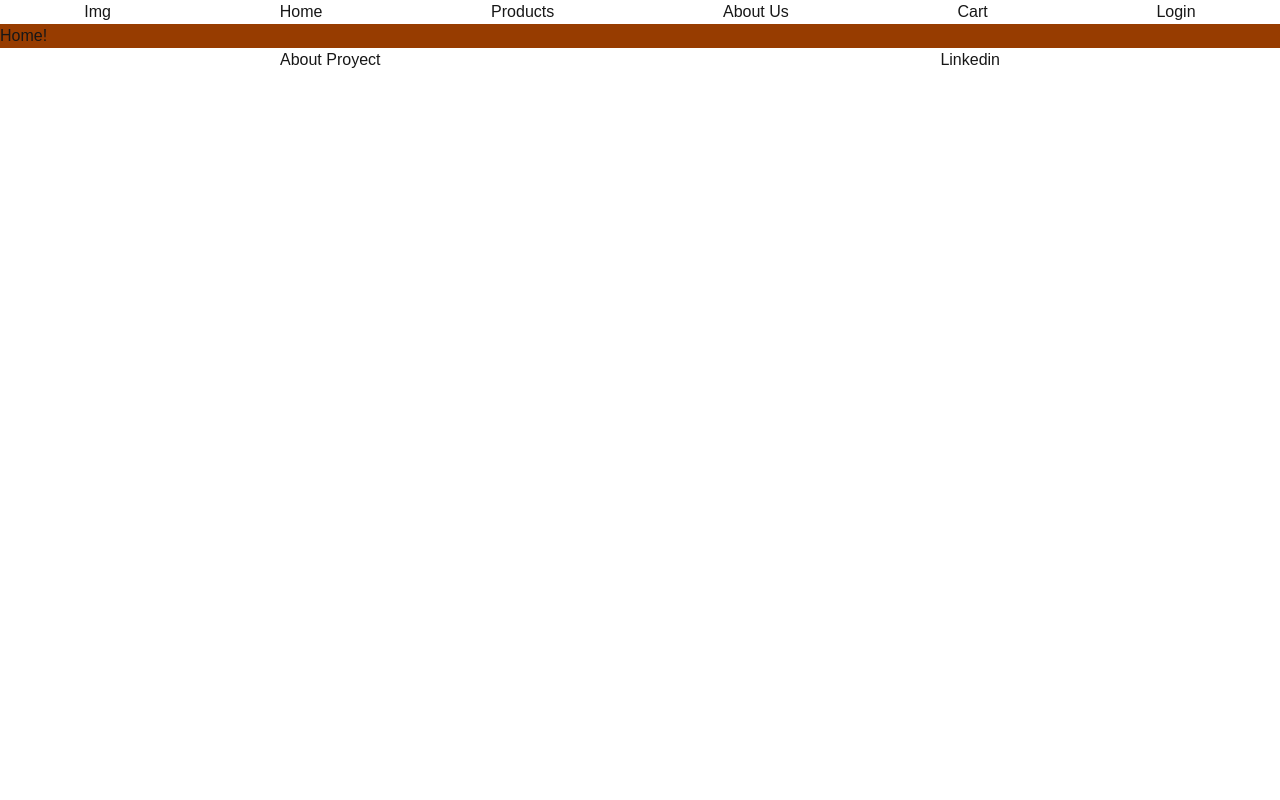
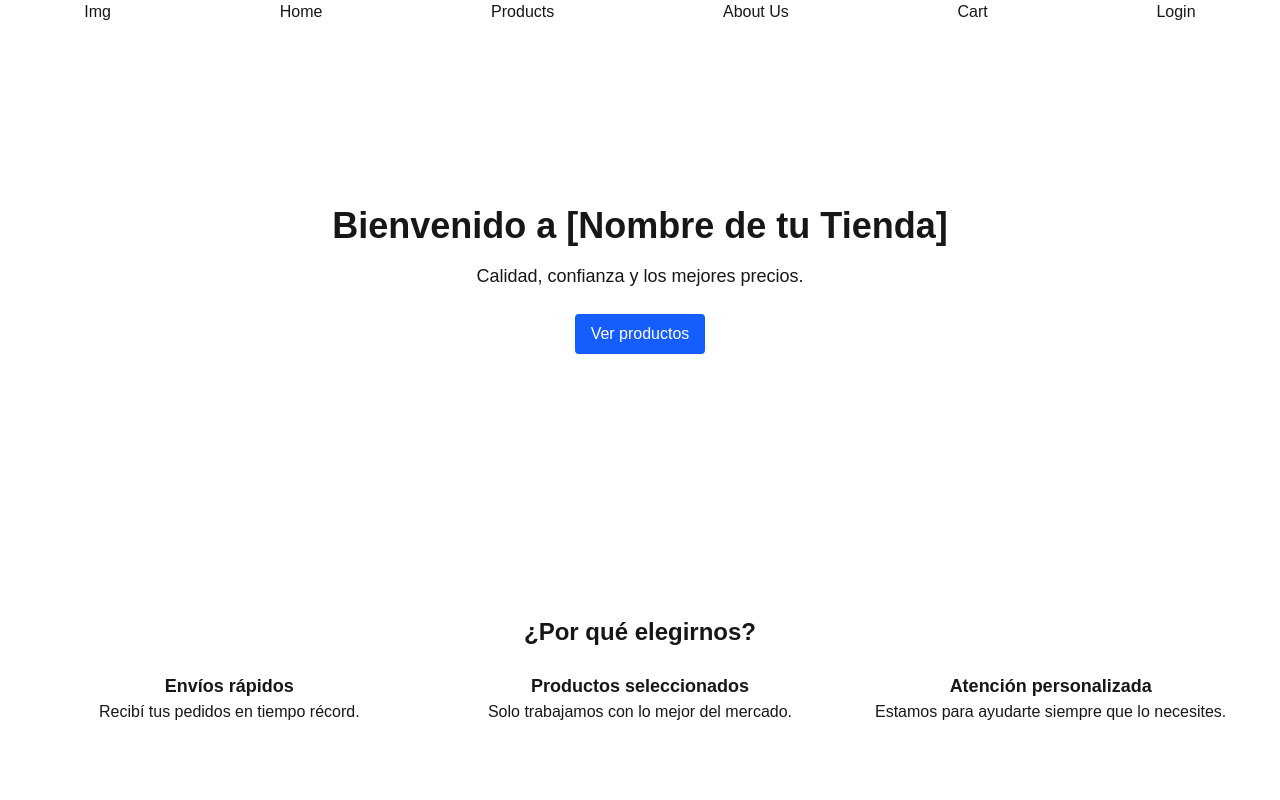
Before and after one commit to AleFalces/E-comerce, a Next.js app in the folder Front/my-app/: page / in a window 1280 px wide. Shown: the top 800 px of the page. Built offline with nearby package versions, Linux system fonts and the light colour scheme; no server answers.

Commit message:
landingHome structured

```diff
--- /dev/null
+++ b/Front/my-app/src/Componets/landingHomeComponets/CallToActionSection.tsx
@@ -0,0 +1,21 @@
+"use client";
+import { useRouter } from "next/navigation";
+
+const CallToActionSection: React.FC = () => {
+  const router = useRouter();
+
+  return (
+    <section className="py-12 px-4 text-center bg-amber-600">
+      <h2 className="text-2xl font-semibold">¿Listo para empezar?</h2>
+      <p className="mt-2 mb-6">Descubrí nuestros productos ahora mismo.</p>
+      <button
+        className="bg-blue-600 text-white px-6 py-2 rounded"
+        onClick={() => router.push("/products")}
+      >
+        Ver productos
+      </button>
+    </section>
+  );
+};
+
+export default CallToActionSection;
--- /dev/null
+++ b/Front/my-app/src/Componets/landingHomeComponets/FeasturesStection.tsx
@@ -0,0 +1,23 @@
+const FeaturedProductsSection: React.FC = () => {
+  return (
+    <section className="py-12 px-4 text-center">
+      <h2 className="text-2xl font-semibold mb-6">¿Por qué elegirnos?</h2>
+      <div className="grid gap-4 sm:grid-cols-2 lg:grid-cols-3">
+        <div>
+          <h3 className="font-bold text-lg">Envíos rápidos</h3>
+          <p>Recibí tus pedidos en tiempo récord.</p>
+        </div>
+        <div>
+          <h3 className="font-bold text-lg">Productos seleccionados</h3>
+          <p>Solo trabajamos con lo mejor del mercado.</p>
+        </div>
+        <div>
+          <h3 className="font-bold text-lg">Atención personalizada</h3>
+          <p>Estamos para ayudarte siempre que lo necesites.</p>
+        </div>
+      </div>
+    </section>
+  );
+};
+
+export default FeaturedProductsSection;
--- /dev/null
+++ b/Front/my-app/src/Componets/landingHomeComponets/HeroSection.tsx
@@ -0,0 +1,21 @@
+"use client";
+import { useRouter } from "next/navigation";
+
+const HeroSection: React.FC = () => {
+  const router = useRouter();
+
+  return (
+    <section className="min-h-[60vh] flex flex-col justify-center items-center text-center p-6">
+      <h1 className="text-4xl font-bold">Bienvenido a [Nombre de tu Tienda]</h1>
+      <p className="mt-4 text-lg">Calidad, confianza y los mejores precios.</p>
+      <button
+        className="mt-6 bg-blue-600 text-white px-4 py-2 rounded"
+        onClick={() => router.push("/products")}
+      >
+        Ver productos
+      </button>
+    </section>
+  );
+};
+
+export default HeroSection;
--- /dev/null
+++ b/Front/my-app/src/Componets/landingHomeComponets/HowItWorksSection.tsx
@@ -0,0 +1,25 @@
+const HowItWorksSection = () => {
+  return (
+    <section className="py-12 px-4">
+      <h2 className="text-2xl font-semibold text-center mb-6">
+        ¿Cómo funciona?
+      </h2>
+      <div className="grid gap-6 sm:grid-cols-3 text-center">
+        <div>
+          <h3 className="font-bold text-lg">1. Elegí</h3>
+          <p>Buscá y filtrá nuestros productos.</p>
+        </div>
+        <div>
+          <h3 className="font-bold text-lg">2. Comprá</h3>
+          <p>Agregalos al carrito y realizá tu compra.</p>
+        </div>
+        <div>
+          <h3 className="font-bold text-lg">3. Recibí</h3>
+          <p>Esperá tu pedido desde la comodidad de tu casa.</p>
+        </div>
+      </div>
+    </section>
+  );
+};
+
+export default HowItWorksSection;
--- /dev/null
+++ b/Front/my-app/src/Componets/landingHomeComponets/TestimonialsSection.tsx
@@ -0,0 +1,25 @@
+const TestimonialsSection: React.FC = () => {
+  return (
+    <section className="py-12 px-4 bg-amber-600">
+      <h2 className="text-2xl font-semibold text-center mb-6">
+        Lo que dicen nuestros clientes
+      </h2>
+      <div className="grid gap-6 sm:grid-cols-2 lg:grid-cols-3 text-center">
+        <blockquote>
+          <p className="italic">“Increíble servicio y atención.”</p>
+          <footer className="mt-2 font-bold">— Juan P.</footer>
+        </blockquote>
+        <blockquote>
+          <p className="italic">“Productos de excelente calidad.”</p>
+          <footer className="mt-2 font-bold">— María G.</footer>
+        </blockquote>
+        <blockquote>
+          <p className="italic">“Recomiendo 100%. Volveré a comprar.”</p>
+          <footer className="mt-2 font-bold">— Lucas R.</footer>
+        </blockquote>
+      </div>
+    </section>
+  );
+};
+
+export default TestimonialsSection;
--- a/Front/my-app/src/app/home/Home.tsx
+++ /dev/null
@@ -1,9 +0,0 @@
-const Home: React.FC = () => {
-  return (
-    <>
-      <div>Home!</div>
-    </>
-  );
-};
-
-export default Home;
--- a/Front/my-app/src/app/home/page.tsx
+++ /dev/null
@@ -1 +0,0 @@
-export { default } from "./Home";
--- a/Front/my-app/src/app/page.tsx
+++ b/Front/my-app/src/app/page.tsx
@@ -1,7 +1,17 @@
+import CallToActionSection from "@/Componets/landingHomeComponets/CallToActionSection";
+import FeaturedProductsSection from "@/Componets/landingHomeComponets/FeasturesStection";
+import FeaturesSection from "@/Componets/landingHomeComponets/FeasturesStection";
+import HeroSection from "@/Componets/landingHomeComponets/HeroSection";
+import TestimonialsSection from "@/Componets/landingHomeComponets/TestimonialsSection";
+
 export default function Home() {
   return (
-    <div className="w-full h-">
-      <div className="w-full h-full bg-amber-800">Home!</div>
-    </div>
+    <main className="flex flex-col gap-12 p-4">
+      <HeroSection />
+      <FeaturesSection />
+      <FeaturedProductsSection />
+      <TestimonialsSection />
+      <CallToActionSection />
+    </main>
   );
 }
```
